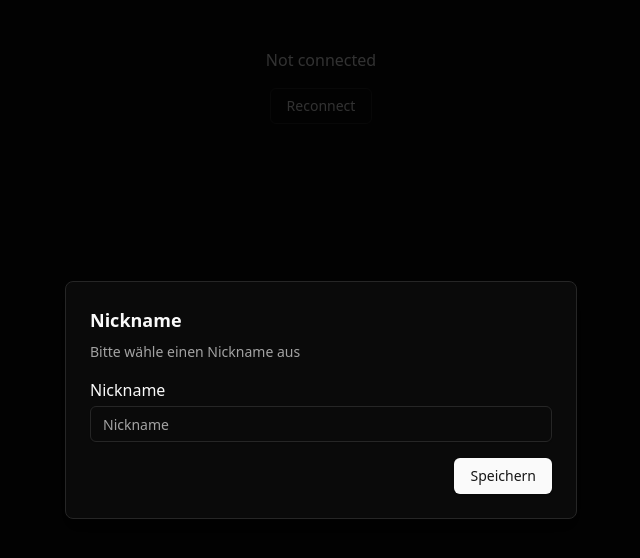
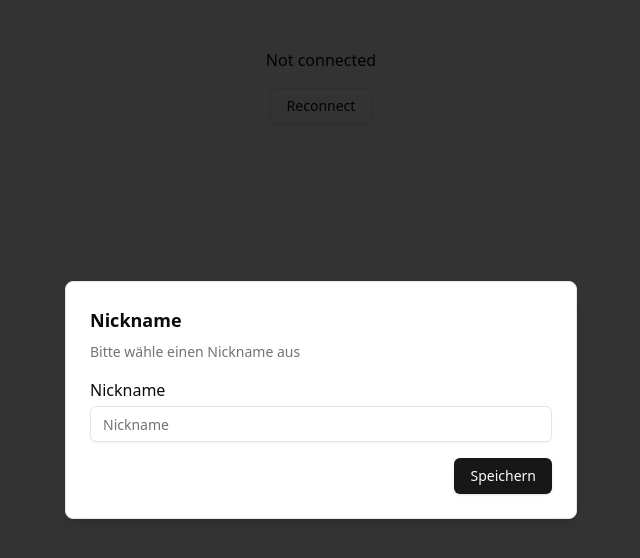
Before and after one commit to maxischmaxi/league-game-web, a React (Vite) app: page / in a window 1280 px wide. Shown: the top 558 px of the page, without its empty margins (319-959 px from the left). Built offline with nearby package versions, Linux system fonts and the light colour scheme; no server answers.

Commit message:
derp, helper method rename

```diff
--- a/src/App.tsx
+++ b/src/App.tsx
@@ -1,10 +1,21 @@
 import { Toaster } from "@/components/ui/sonner";
 import { Nickname } from "@/components/nickname";
 import { useSocket } from "@/hooks/use-socket";
-import { GameManagerView } from "@/pages/game-manager-view";
-import { GamePlayerView } from "@/pages/game-player-view";
 import { EnterGame } from "@/components/enter-game";
 import { Button } from "@/components/ui/button";
+import { lazy } from "react";
+
+const GameManagerView = lazy(() =>
+  import("@/pages/game-manager-view").then((mod) => ({
+    default: mod.GameManagerView,
+  })),
+);
+
+const GamePlayerView = lazy(() =>
+  import("@/pages/game-player-view").then((mod) => ({
+    default: mod.GamePlayerView,
+  })),
+);
 
 export function App() {
   const { uuid, reconnect, connected, game } = useSocket();
--- a/src/components/socket-provider.tsx
+++ b/src/components/socket-provider.tsx
@@ -10,7 +10,7 @@ import { SocketContext } from "@/lib/socket";
 import { ReactNode, useEffect, useState } from "react";
 import { websocket } from "@/lib/websocket";
 
-export function SockerProvider({ children }: { children: ReactNode }) {
+export function SocketProvider({ children }: { children: ReactNode }) {
   const [uuid, setUuid] = useState<string | null>(null);
   const [connected, setConnected] = useState(false);
   const [nickname, setNickname] = useState(
--- a/src/main.tsx
+++ b/src/main.tsx
@@ -2,20 +2,12 @@ import { StrictMode } from "react";
 import { createRoot } from "react-dom/client";
 import "./index.css";
 import { App } from "./App.tsx";
-import { SockerProvider } from "./components/socket-provider.tsx";
-import { QueryClient, QueryClientProvider } from "@tanstack/react-query";
-import { ThemeProvider } from "./components/theme-provider.tsx";
-
-const client = new QueryClient();
+import { SocketProvider } from "./components/socket-provider.tsx";
 
 createRoot(document.getElementById("root")!).render(
   <StrictMode>
-    <QueryClientProvider client={client}>
-      <SockerProvider>
-        <ThemeProvider defaultTheme="dark" storageKey="vite-ui-theme">
-          <App />
-        </ThemeProvider>
-      </SockerProvider>
-    </QueryClientProvider>
+    <SocketProvider>
+      <App />
+    </SocketProvider>
   </StrictMode>,
 );
--- a/src/pages/game-manager-view.tsx
+++ b/src/pages/game-manager-view.tsx
@@ -13,7 +13,6 @@ export function GameManagerView() {
   const { allAnswers, connectedPlayers, game, currentText, rounds } =
     useSocket();
   const [newText, setNewText] = useState("");
-
   const round = rounds.find((r) => r.active);
 
   return (
```
